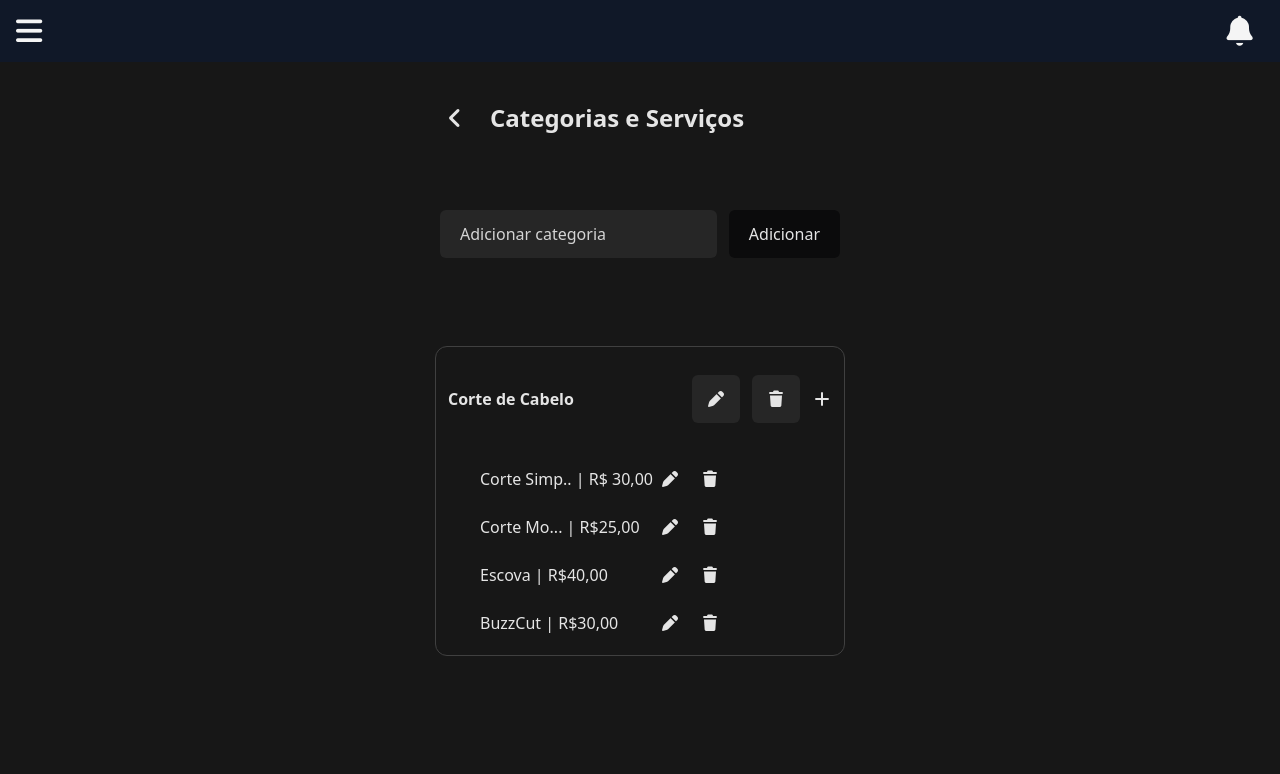
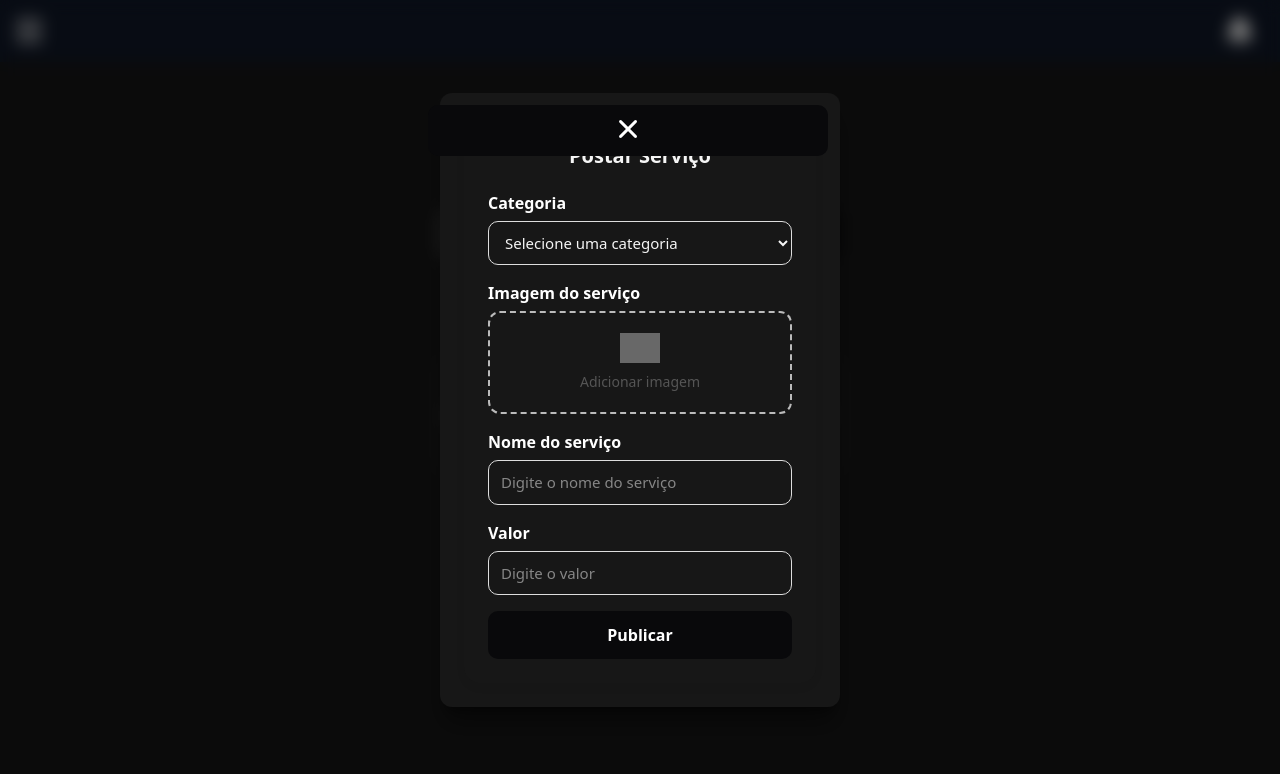
Before and after one commit to fe-lipejs/automacao-rf, a React (Vite) app: page /admin/servico in a window 1280 px wide. Shown: the top 774 px of the page. Built offline with nearby package versions, Linux system fonts and the light colour scheme; grey boxes are pictures that could not be loaded.

Commit message:
Tela serviço atualizada e com opção de adicionar mais serviços

```diff
--- a/src/pages/admin/cadServico.css
+++ b/src/components/cadServico/cadServico.css
@@ -1,11 +1,11 @@
   body {
-      background-color: #f9f9f9;
+      background-color: #ffffff;
     }
 
     .container {
       max-width: 400px;
       margin: 0 auto;
-      background: #fff;
+      background: oklch(20.5% 0 0);
       border-radius: 16px;
       box-shadow: 0 4px 10px rgba(0,0,0,0.05);
       padding: 24px;
@@ -22,7 +22,7 @@
       display: block;
       font-weight: 600;
       margin-bottom: 6px;
-      color: #333;
+      color: oklch(501% 0 0);
     }
 
     select, input {
@@ -69,7 +69,7 @@
 
     button {
       width: 100%;
-      background-color: rgb(247, 124, 0);
+      background-color: oklch(14.1% 0.005 285.823);
       color: #fff;
       padding: 12px;
       border: none;
--- a/src/pages/admin/dashboard.jsx
+++ b/src/pages/admin/dashboard.jsx
@@ -1,8 +1,10 @@
 import React from "react"
+import { useNavigate } from "react-router-dom";
 import { Outlet, Link } from 'react-router-dom';
 
 
 function Dashboard() {
+    const navigate = useNavigate()
     return (
         <>
             <div className="text-neutral-300">
@@ -36,11 +38,17 @@ function Dashboard() {
                             </div>
                         </div>
                         {/* Botão Editar Perfil */}
-                        <div className="m-5 p-2 w-full rounded-md cursor-pointer
-                        bg-neutral-900 active:bg-neutral-600 font-semibold
-                    ">
+
+                        <div
+                            onClick={() =>{
+                                navigate("/admin/perfil")
+                            }}
+                            className="m-5 p-2 w-full rounded-md cursor-pointer
+                                 bg-neutral-900 active:bg-neutral-600 font-semibold
+                            ">
                             Editar Perfil
                         </div>
+
                     </div>
 
                     {/* Botões de Configuração */}
--- a/src/pages/admin/perfil.jsx
+++ b/src/pages/admin/perfil.jsx
@@ -1,7 +1,8 @@
 import React, { useState } from "react";
-
+import {useNavigate} from "react-router-dom";
 export default function App() {
     const [selectedColor, setSelectedColor] = useState("");
+    const navigate = useNavigate();
 
     const colors = [
         "#ff4757", // vermelho
@@ -152,7 +153,12 @@ export default function App() {
 
                 {/* Botão salvar */}
                 <div className="mt-10">
-                    <button className="w-full md:w-auto px-10 py-3 bg-gray-900 hover:bg-blue-600 text-white font-semibold rounded-lg transition block mx-auto">
+                    <button
+                    onClick={() => {
+                        alert("Salvo!")
+                        navigate("/admin/dashboard");
+                    }}
+                    className="w-full md:w-auto px-10 py-3 bg-gray-900 hover:bg-blue-600 text-white font-semibold rounded-lg transition block mx-auto">
                         Salvar
                     </button>
                 </div>
--- a/src/pages/admin/servico.jsx
+++ b/src/pages/admin/servico.jsx
@@ -1,14 +1,47 @@
 import React, { useState } from "react";
 import { Link } from "react-router-dom";
+import CadastrarServico from "../../components/cadServico/cadServico"
 
 export default function Servicos() {
-  const [mostrarServicos,setMostrarServicos] = useState(false)
+  const [mostrarServicos, setMostrarServicos] = useState(false)
+  const [editarCat, setEditarCat] = useState(false)
+  const [mostrarTelaNova, setMostrarTelaNova] = useState(true)
+
 
   return (
-    <>
-      <div className="text-neutral-200">
+
+
+    <div className="text-neutral-200 min-h-screen">
+
+
+      {mostrarTelaNova && (
+        <div className="fixed inset-0 bg-black/50 backdrop-blur-sm flex justify-center items-center z-50">
+          <div className="relative bg-neutral-900 rounded-xl p-6 w-[90%] max-w-[400px] text-neutral-100 shadow-xl shadow-black/40">
+
+            {/* BOTÃO DE FECHAR */}
+            <button
+              onClick={() => setMostrarTelaNova(false)}
+              className="absolute top-3 right-3 text-neutral-300 hover:text-white transition"
+            >
+              <i className="fa-solid fa-xmark text-2xl"></i>
+            </button>
+
+            {/* CONTEÚDO DA SUA TELA */}
+            <CadastrarServico />
+
+          </div>
+        </div>
+      )}
+
+
+
       {/* Container Geral */}
-        <div className="w-full gap-2 h-screen bg-neutral-900 flex flex-col items-center p-10">
+      <div className="w-full gap-2 min-h-screen bg-neutral-900 flex flex-col items-center p-10">
+
+
+        {/* ### tela sobreposta */}
+        {/* NOVA TELA SOBREPOSTA */}
+
 
         {/*  TITULO E BOTAO DE VOLTAR */}
         <div className="w-[90vw] max-w-[400px] text-2xl font-semibold pb-2">
@@ -27,54 +60,60 @@ export default function Servicos() {
         {/* CATEGORIAS ADICIONADAS */}
         <div className="categorias rounded-xl border border-neutral-700 p-1 py-5">
           <div className=" flex items-center justify-between p-2 gap-2 w-[90vw] max-w-[400px]">
-              <span className="font-semibold"> Corte de Cabelo</span>
+            {editarCat === true ?
+              (<input className="bg-neutral-800  rounded-md h-12 w-full p-5 placeholder-neutral-300  text-neutral-50" type="text" name="" id="" placeholder="Escreva categoria" />)
+              :
+              (<span className="font-semibold"> Corte de Cabelo</span>)}
             <div className="icones-editar flex gap-3">
-                <div className="h-12 w-12 bg-neutral-800 rounded-md flex justify-center items-center">
-                  <i class="fa-solid fa-pen "></i>
+              <div className={`${editarCat === true ? "bg-[#0B0B0C] " : "bg-neutral-800"} h-12 w-12  active:bg-neutral-700 rounded-md flex justify-center items-center`}>
+                <i onClick={() => { setEditarCat(!editarCat) }}
+                  className={`${editarCat === true ? "fa-solid fa-check " : "fa-solid fa-pen"}`}></i>
               </div>
-                <div className="h-12 w-12 bg-neutral-800 rounded-md flex justify-center items-center">
-                  <i class="fa-solid fa-trash "></i>
+              <div className="h-12 w-12 bg-neutral-800 active:bg-neutral-700 rounded-md flex justify-center items-center">
+                <i className={`${editarCat === true ? "fa-solid fa-xmark" : "fa-solid fa-trash"}`}></i>
               </div>
               <div className="h-12 w-5  rounded-md flex justify-center items-center">
-                  <i class="fa-solid fa-plus"></i>
+                <i
+                  onClick={() => (setMostrarServicos(!mostrarServicos))}
+                  className={`fa-solid ${mostrarServicos === false ? "fa-plus" : "fa-minus"}`}></i>
               </div>
             </div>
           </div>
           {/* Serviços */}
-            <div className={`flex flex-col pt-5 gap-2`}>
+          <div className={`transition-all duration-500 overflow-hidden ${mostrarServicos ? "max-h-[500px] opacity-100" : "max-h-0  opacity-0"} flex flex-col pt-0 gap-2`}>
             <div className="pl-10 pt-4 w-70 flex justify-between items-center">
               <span>Corte Simp.. | R$ 30,00</span>
               <div className="flex gap-5">
-                  <div><i class="fa-solid fa-pen "></i></div>
-                  <div><i class="fa-solid fa-trash "></i></div>
+                <div><i className="fa-solid fa-pen "></i></div>
+                <div><i className="fa-solid fa-trash "></i></div>
               </div>
             </div>
             <div className="pl-10 pt-4 w-70 flex justify-between items-center">
               <span>Corte Mo... | R$25,00 </span>
               <div className="flex gap-5">
-                  <div><i class="fa-solid fa-pen "></i></div>
-                  <div><i class="fa-solid fa-trash "></i></div>
+                <div><i className="fa-solid fa-pen "></i></div>
+                <div><i className="fa-solid fa-trash "></i></div>
               </div>
             </div>
             <div className="pl-10 pt-4 w-70 flex justify-between items-center">
               <span>Escova | R$40,00</span>
               <div className="flex gap-5">
-                  <div><i class="fa-solid fa-pen "></i></div>
-                  <div><i class="fa-solid fa-trash "></i></div>
+                <div><i className="fa-solid fa-pen "></i></div>
+                <div><i className="fa-solid fa-trash "></i></div>
               </div>
             </div>
             <div className="pl-10 pt-4 w-70 flex justify-between items-center">
               <span>BuzzCut | R$30,00</span>
               <div className="flex gap-5">
-                  <div><i class="fa-solid fa-pen "></i></div>
-                  <div><i class="fa-solid fa-trash "></i></div>
+                <div><i className="fa-solid fa-pen "></i></div>
+                <div><i className="fa-solid fa-trash "></i></div>
               </div>
             </div>
 
           </div>
+        </div>
 
 
-          </div>
 
 
 
@@ -83,6 +122,6 @@ export default function Servicos() {
 
       </div>
     </div>
-    </>
+
   );
 }
```
Also changed, not shown: src/components/cadServico/cadServico.jsx (renamed from src/pages/admin/cadServico.jsx). Lines whose indentation alone changed are shown as unchanged.
